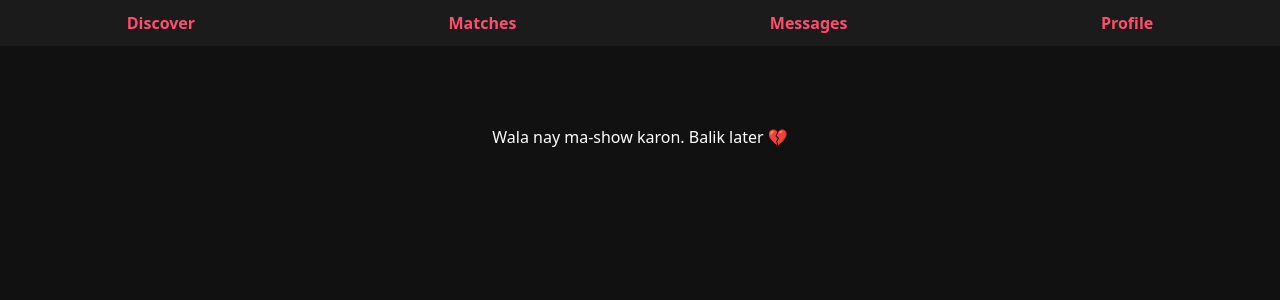
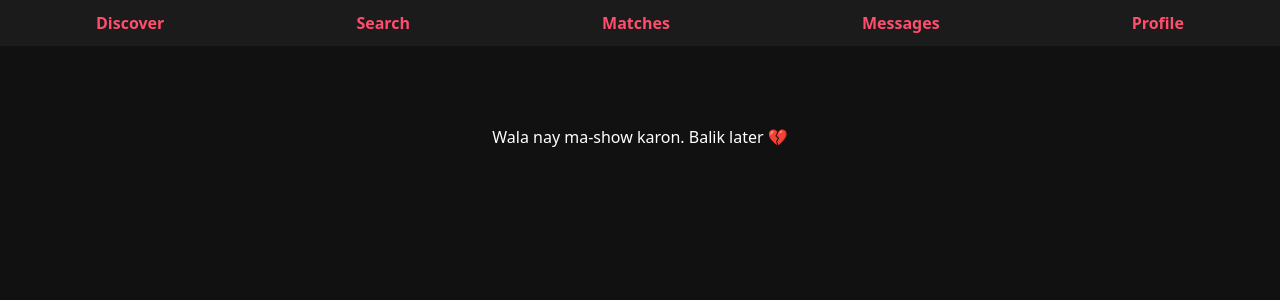
Before and after one commit to Seven25-ui/flask_blog, a Flask app: page /discover in a window 1280 px wide. Shown: the top 300 px of the page. Run offline with Flask 3, Linux system fonts and the light colour scheme; the visitor is signed in with stand-in values (Sample User, id 1); tables that the repository leaves empty hold one stand-in row (values such as "Sample post"); parts of the project's set-up code (start-up, migrations or seed data) failed here and were passed over.

Commit message:
Add Search link to navigation in discover.html

```diff
--- a/templates/discover.html
+++ b/templates/discover.html
@@ -24,6 +24,7 @@
 <body>
   <nav>
     <a href="{{ url_for('discover') }}">Discover</a>
+    <a href="{{ url_for('search') }}">Search</a>
     <a href="{{ url_for('matches') }}">Matches</a>
     <a href="{{ url_for('inbox') }}">Messages</a>
     <a href="{{ url_for('profile_settings') }}">Profile</a>
```
